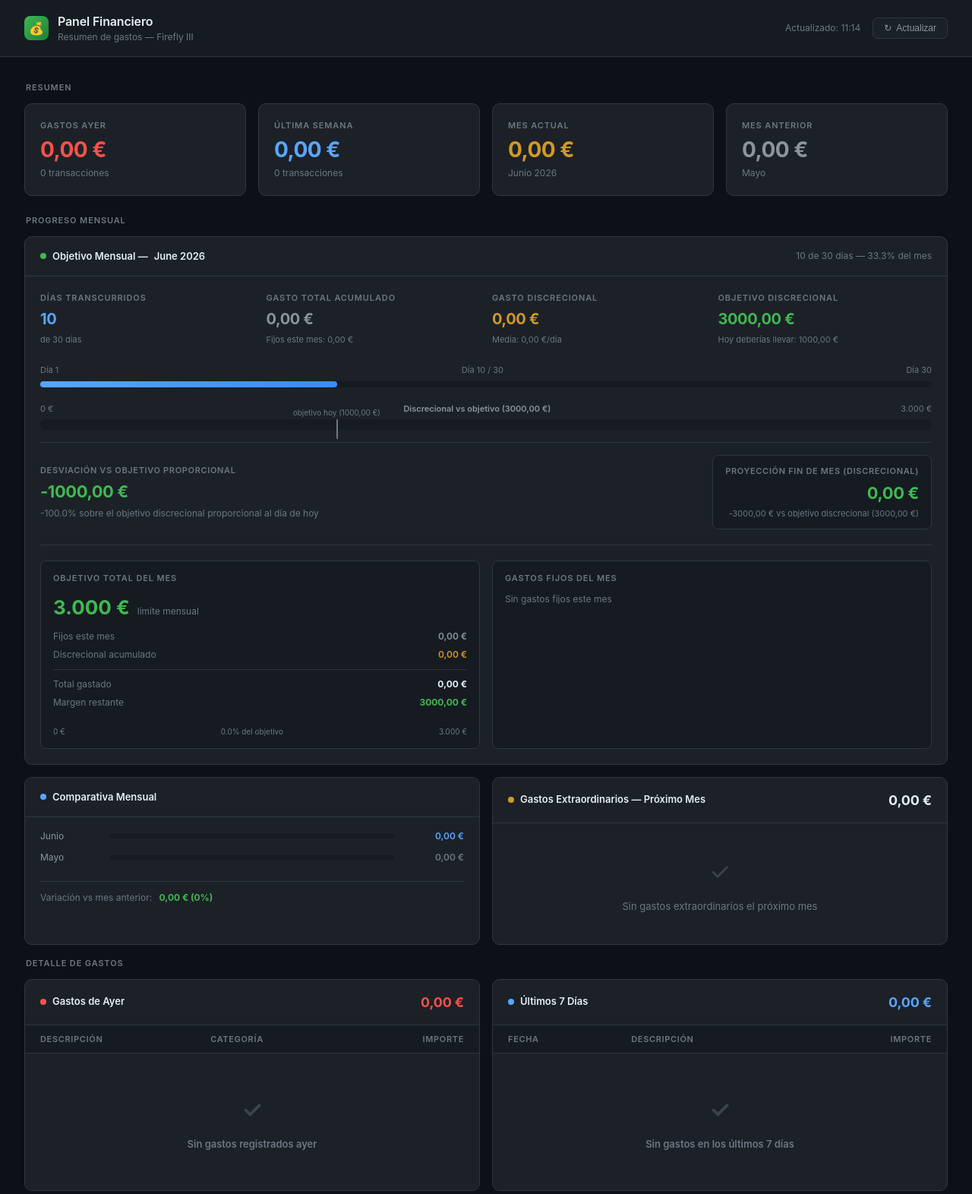
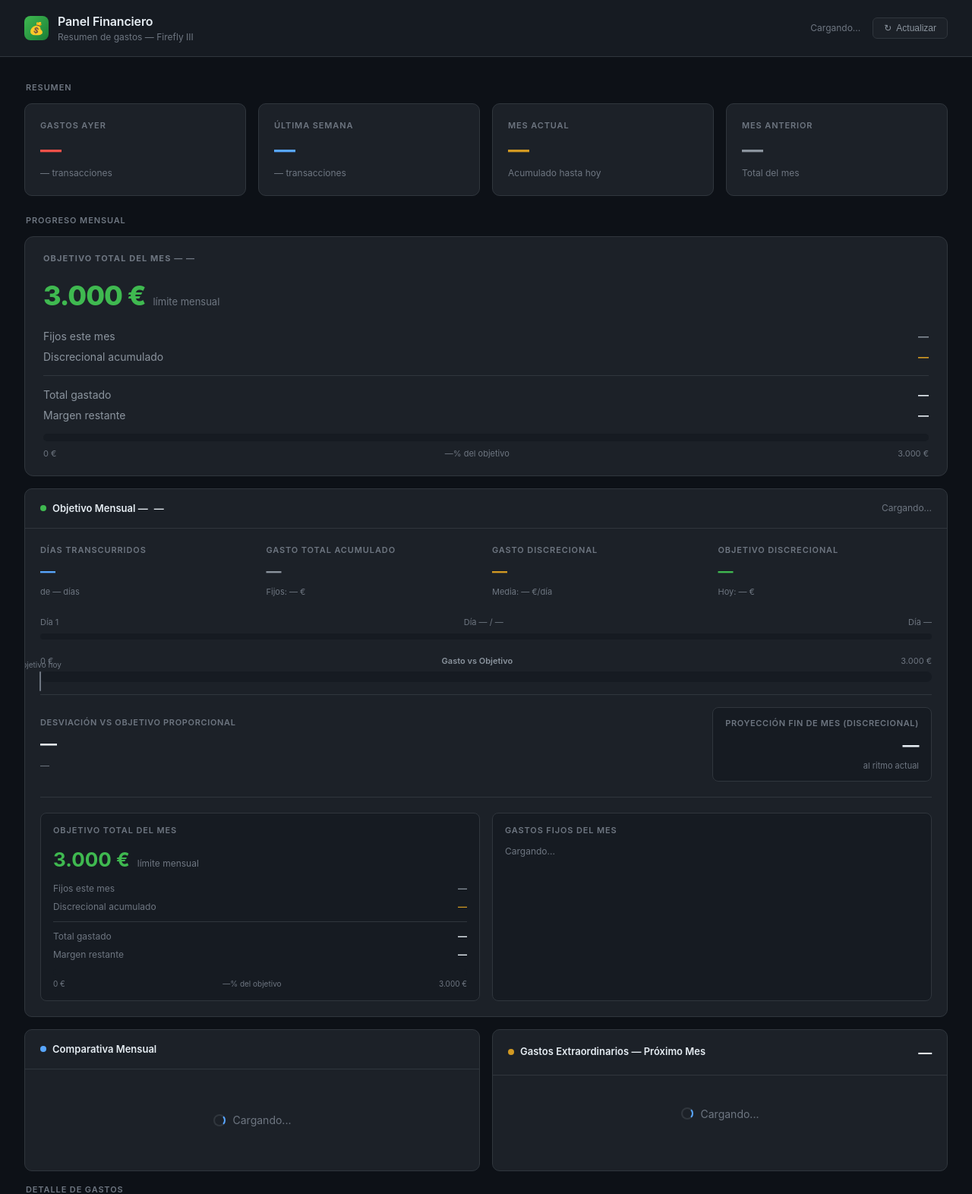
Before and after one commit to gardelf/cronograma-drag-and-drop-original, a Flask app: page /panel-gastos in a window 1280 px wide. Shown: the top 1572 px of the page at 76% size. Run offline with Flask 3, Linux system fonts and the light colour scheme; data that the repository does not hold is empty.

Commit message:
feat: Add summary card at top of monthly progress (goal, fixed, discr, total, margin, bar)

```diff
--- a/templates/panel_gastos.html
+++ b/templates/panel_gastos.html
@@ -726,6 +726,58 @@
 
     <!-- PROGRESO MENSUAL -->
     <div class="section-label">Progreso Mensual</div>
+
+    <!-- RECTÁNGULO RESUMEN: objetivo + fijos + discrecional + total + margen + barra -->
+    <div style="background: var(--bg-card); border: 1px solid var(--border); border-radius: 12px; padding: 20px 24px; margin-bottom: 16px;">
+
+        <!-- Título + mes -->
+        <div style="font-size: 11px; font-weight: 700; letter-spacing: 0.1em; text-transform: uppercase; color: var(--text-muted); margin-bottom: 14px;">Objetivo total del mes — <span id="prog-month-name2">—</span></div>
+
+        <!-- 3000€ -->
+        <div style="display: flex; align-items: baseline; gap: 10px; margin-bottom: 16px;">
+            <div style="font-size: 36px; font-weight: 800; color: var(--accent-green); letter-spacing: -0.03em;">3.000 €</div>
+            <div style="font-size: 13px; color: var(--text-muted);">límite mensual</div>
+        </div>
+
+        <!-- Fijos + Discrecional -->
+        <div style="display: flex; flex-direction: column; gap: 6px; margin-bottom: 14px;">
+            <div style="display: flex; justify-content: space-between; font-size: 14px;">
+                <span style="color: var(--text-secondary);">Fijos este mes</span>
+                <span style="font-weight: 600; color: var(--text-secondary);" id="sum-fixed-amount">—</span>
+            </div>
+            <div style="display: flex; justify-content: space-between; font-size: 14px;">
+                <span style="color: var(--text-secondary);">Discrecional acumulado</span>
+                <span style="font-weight: 700; color: var(--accent-orange);" id="sum-discr-amount">—</span>
+            </div>
+        </div>
+
+        <!-- Separador -->
+        <div style="height: 1px; background: var(--border); margin-bottom: 14px;"></div>
+
+        <!-- Total gastado + Margen -->
+        <div style="display: flex; flex-direction: column; gap: 6px; margin-bottom: 14px;">
+            <div style="display: flex; justify-content: space-between; font-size: 14px;">
+                <span style="color: var(--text-secondary);">Total gastado</span>
+                <span style="font-weight: 700; color: var(--text-primary);" id="sum-total-spent">—</span>
+            </div>
+            <div style="display: flex; justify-content: space-between; font-size: 14px;">
+                <span style="color: var(--text-secondary);">Margen restante</span>
+                <span style="font-weight: 700;" id="sum-margin">—</span>
+            </div>
+        </div>
+
+        <!-- Barra de progreso total -->
+        <div style="background: var(--bg-secondary); border-radius: 6px; height: 10px; overflow: hidden; margin-bottom: 8px;">
+            <div id="sum-goal-bar" style="height: 100%; width: 0%; border-radius: 6px; background: var(--accent-green); transition: width 0.6s ease;"></div>
+        </div>
+        <div style="display: flex; justify-content: space-between; font-size: 11px; color: var(--text-muted);">
+            <span>0 €</span>
+            <span id="sum-goal-pct">—% del objetivo</span>
+            <span>3.000 €</span>
+        </div>
+
+    </div>
+
     <div class="progress-widget" id="progress-widget">
         <div class="progress-widget-header">
             <div class="panel-title">
@@ -1132,6 +1184,39 @@
     }
 
     function renderMonthlyProgress(p) {
+        // --- RECTÁNGULO RESUMEN (arriba del todo) ---
+        const mn2 = document.getElementById('prog-month-name2');
+        if (mn2) mn2.textContent = p.month_name;
+
+        const sumFixed = document.getElementById('sum-fixed-amount');
+        if (sumFixed) sumFixed.textContent = formatEUR(p.fixed_expenses);
+
+        const sumDiscr = document.getElementById('sum-discr-amount');
+        if (sumDiscr) sumDiscr.textContent = formatEUR(p.discretionary_expenses);
+
+        const sumSpent = document.getElementById('sum-total-spent');
+        if (sumSpent) {
+            sumSpent.textContent = formatEUR(p.expenses_accumulated);
+            sumSpent.style.color = p.expenses_accumulated > p.monthly_goal ? 'var(--accent-red)' : 'var(--text-primary)';
+        }
+
+        const sumMargin = document.getElementById('sum-margin');
+        const margin = p.monthly_goal - p.expenses_accumulated;
+        if (sumMargin) {
+            sumMargin.textContent = formatEUR(margin);
+            sumMargin.style.color = margin >= 0 ? 'var(--accent-green)' : 'var(--accent-red)';
+        }
+
+        const sumBar = document.getElementById('sum-goal-bar');
+        const sumPct = Math.min((p.expenses_accumulated / p.monthly_goal) * 100, 100);
+        if (sumBar) {
+            sumBar.style.width = sumPct + '%';
+            sumBar.style.background = sumPct > 100 ? 'var(--accent-red)' : sumPct > 85 ? 'var(--accent-orange)' : 'var(--accent-green)';
+        }
+
+        const sumPctEl = document.getElementById('sum-goal-pct');
+        if (sumPctEl) sumPctEl.textContent = sumPct.toFixed(1) + '% del objetivo';
+
         // Header
         document.getElementById('prog-month-name').textContent = p.month_name;
         document.getElementById('prog-days-label').textContent =
```
